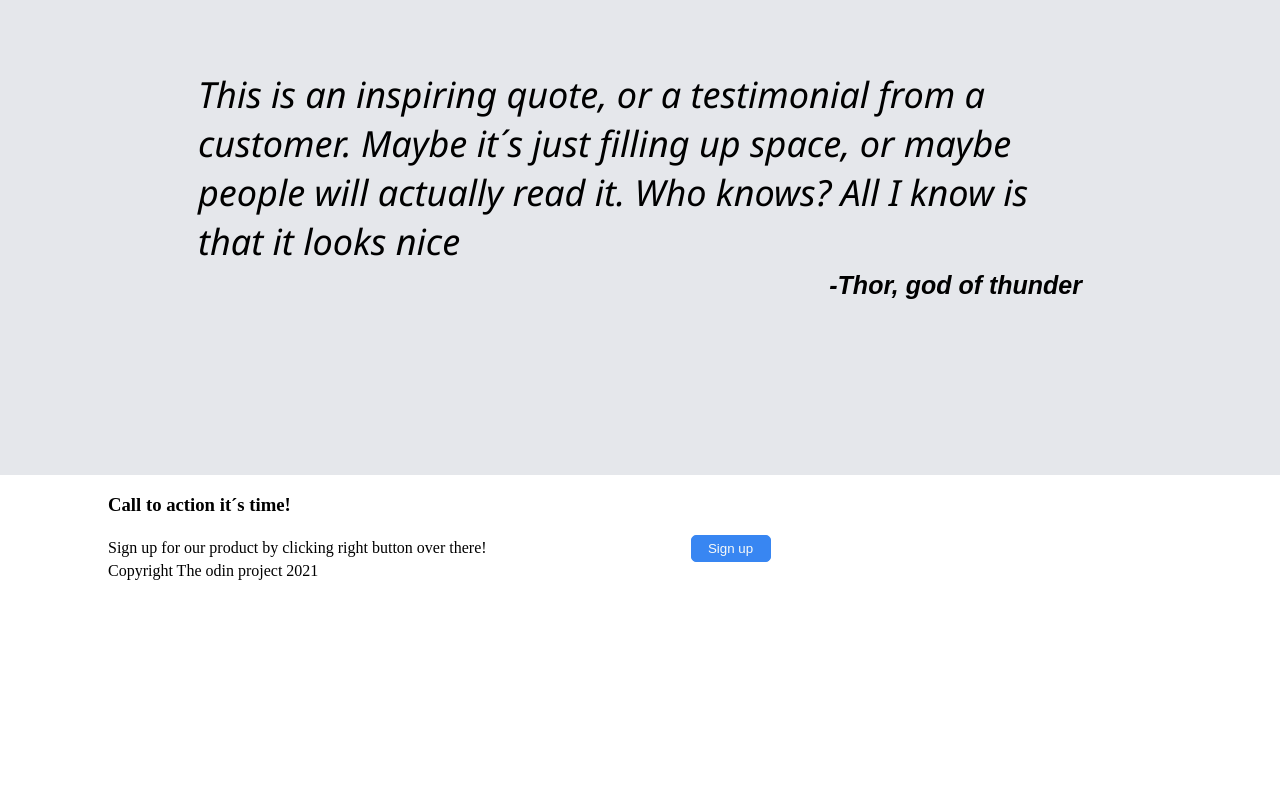
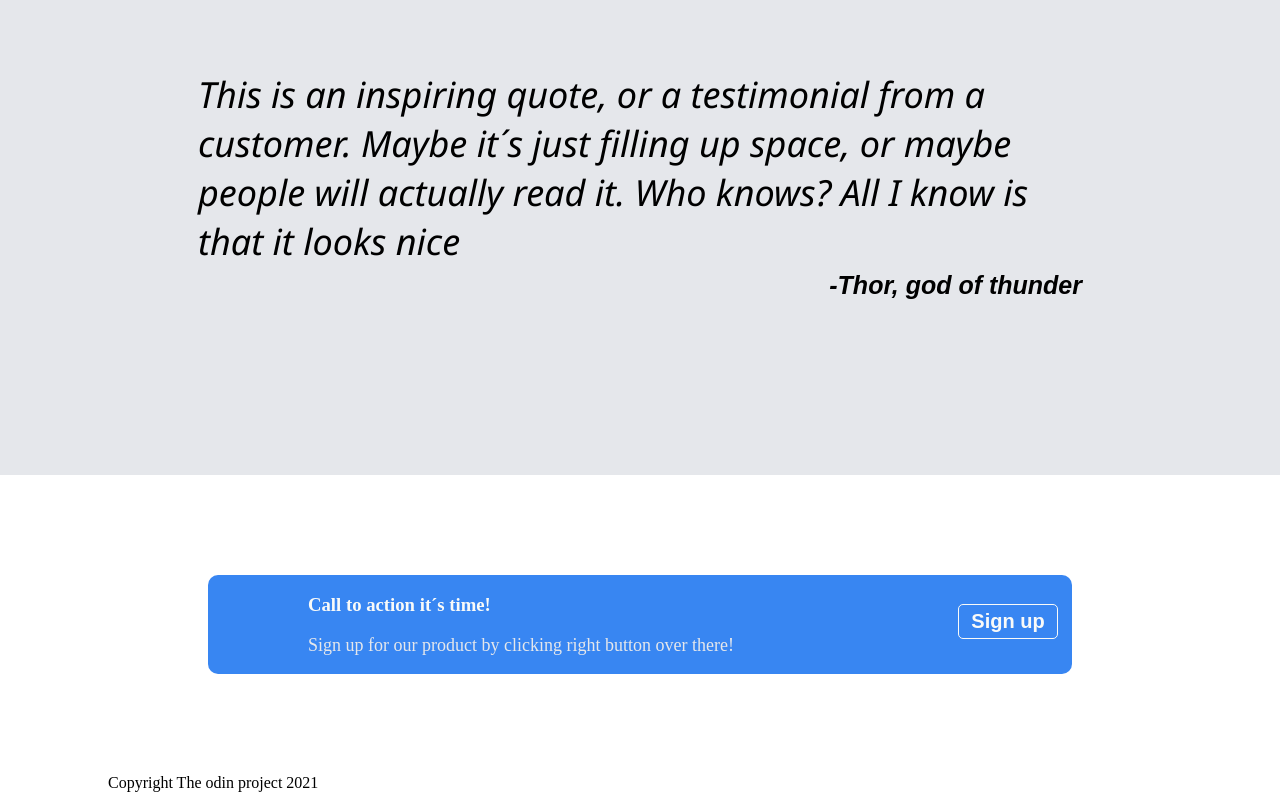
Before and after one commit to afmurillo97/Landing_Page, a plain HTML site: page index.html in a window 1280 px wide. Shown: the part 1063-1863 px from the top of the page. Before the commit the page ends 1651 px from the top, so only its background shows below. Drawn offline with Linux system fonts and the light colour scheme.

Commit message:
The fourth  section it´s complete until this point

```diff
--- a/index.html
+++ b/index.html
@@ -42,9 +42,12 @@
     <div class="quote">This is an inspiring quote, or a testimonial from a customer. Maybe it´s just filling up space, or maybe people will actually read it. Who knows? All I know is that it looks nice
         <h3 class="quote-name">-Thor, god of thunder</h3>
     </div>
-    <div><h3>Call to action it´s time!</h3>
-    Sign up for our product by clicking right button over there!
-    <button class="signUp" type="button">Sign up</button>
+    <div class="call">
+        <h3 class="call-to">Call to action it´s time!</h3>
+        <p class="call-sign">Sign up for our product by clicking right button over there!</p>
+        <div>
+        <button class="signUp2" type="button">Sign up</button>
+        </div>
     </div>
     <div class="footer">Copyright The odin project 2021</div>
 </body>
--- a/style.css
+++ b/style.css
@@ -25,6 +25,7 @@ button.signUp {
     align-items: center;
     margin-left: 200px;
     padding: 5px 6px 5px 6px;
+    font-weight: bolder;
 }
 button.signUp:hover {
     background-color: #e5e7eb;
@@ -128,3 +129,36 @@ button.signUp:hover {
     margin-top: 5px;
     font-family: sans-serif;
 }
+.call {
+    display: flex;
+    background: #3886f2;
+    display: flex;
+    color: #f9faf8;
+    flex-direction: column;
+    align-items: left;
+    margin: 100px 100px 100px 100px;
+    border-radius: 10px;
+    padding: 0px 100px 0px 100px;
+}
+.call-sign {
+    margin-top: 0;
+}
+button.signUp2 {
+    display: flex;
+    background: #3886f2;
+    border: 1px solid #f9faf8;
+    border-radius: 5px;
+    color: #f9faf8;
+    width: 100px;
+    padding: 5px 6px 5px 6px;
+    transition-duration: 0.4s;
+    justify-content: center;
+    align-items: center;
+    font-weight: bolder;
+    font-size: 20px;
+    margin: -70px auto auto 650px;
+}
+button.signUp2:hover {
+    background-color: #e5e7eb;
+    color: #3886f2;
+}
```
